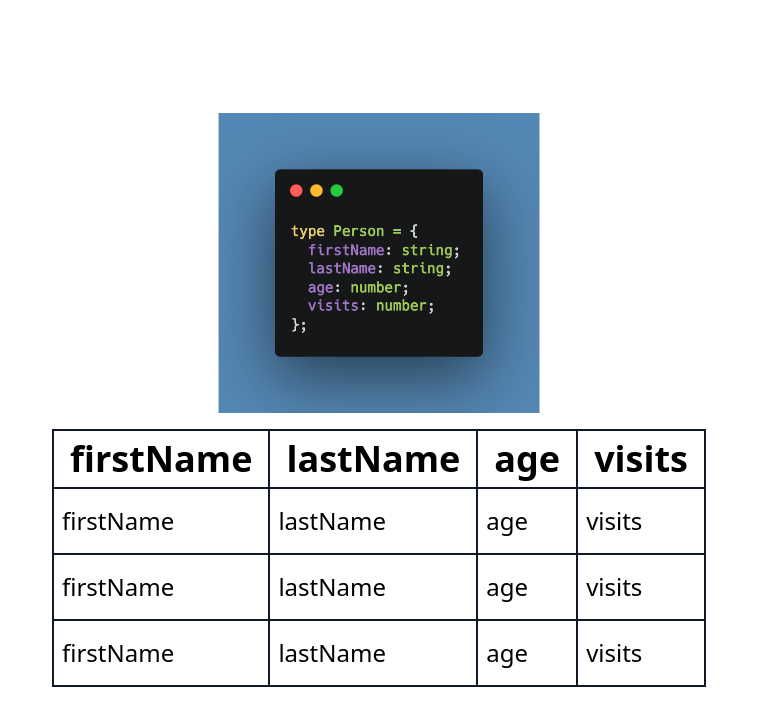
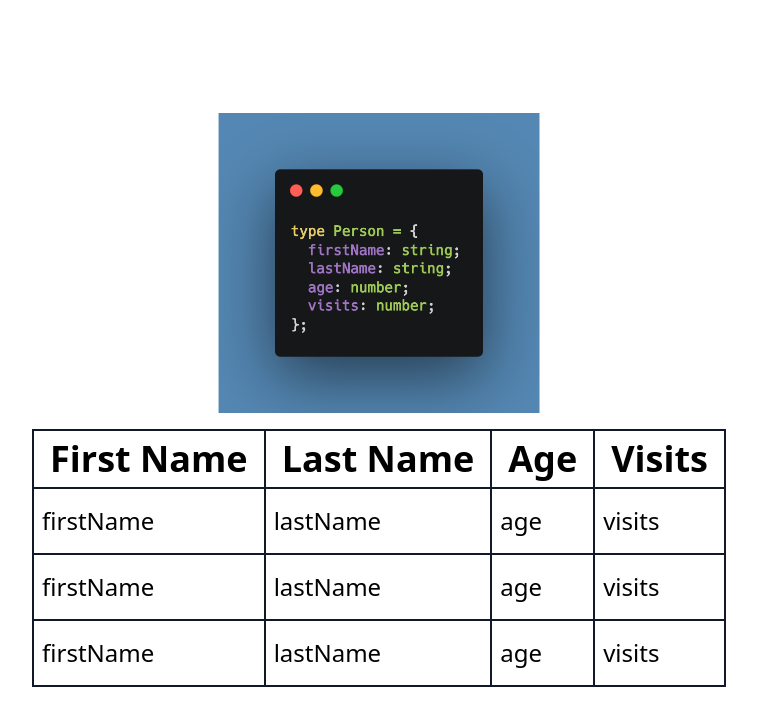
Before and after one commit to foresthpark/generic-component, a Next.js app: page /table_demo/demo1 in a window 1280 px wide. Shown: the top 726 px of the page, without its empty margins (261-1018 px from the left). Built offline with nearby package versions, Linux system fonts and the light colour scheme.

Commit message:
Update TableTemplate to accept a keyMap prop

```diff
--- a/src/components/TableTemplate.tsx
+++ b/src/components/TableTemplate.tsx
@@ -9,6 +9,7 @@ import React, { useMemo } from "react";
 
 interface TableTemplateProps<T> {
   defaultData: T[];
+  keyMap: Record<keyof T, string>;
 }
 
 function getKeysOfGeneric<T extends object>(obj: T | undefined): (keyof T)[] {
@@ -18,6 +19,7 @@ function getKeysOfGeneric<T extends object>(obj: T | undefined): (keyof T)[] {
 
 export default function TableTemplate<T extends object>({
   defaultData,
+  keyMap,
 }: TableTemplateProps<T>) {
   const columnHelper = createColumnHelper<T>();
   const genericKeys = getKeysOfGeneric(defaultData[0]);
@@ -28,11 +30,11 @@ export default function TableTemplate<T extends object>({
         return columnHelper.accessor(() => key, {
           id: key as string,
           cell: (info) => info.getValue(),
-          header: () => key,
+          header: () => keyMap[key],
           footer: (info) => info.column.id,
         });
       }),
-    [genericKeys, columnHelper]
+    [genericKeys, columnHelper, keyMap]
   );
 
   const [data] = React.useState(() => [...defaultData]);
--- a/src/pages/table_demo/demo1.tsx
+++ b/src/pages/table_demo/demo1.tsx
@@ -28,6 +28,17 @@ const defaultData: Person[] = [
   },
 ];
 
+const personKeyMap = {
+  firstName: "First Name",
+  lastName: "Last Name",
+  age: "Age",
+  visits: "Visits",
+};
+
 export default function TableDemo1() {
-  return <TableTemplate<Person> defaultData={defaultData} />;
+  return (
+    <>
+      <TableTemplate<Person> defaultData={defaultData} keyMap={personKeyMap} />
+    </>
+  );
 }
```
